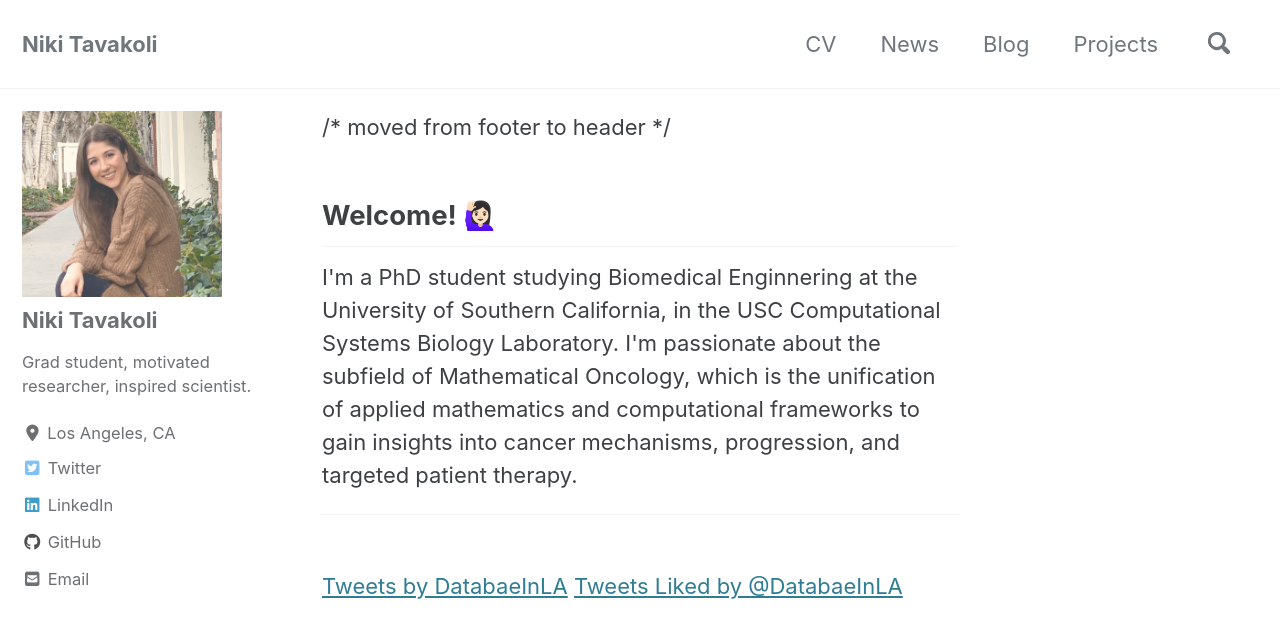
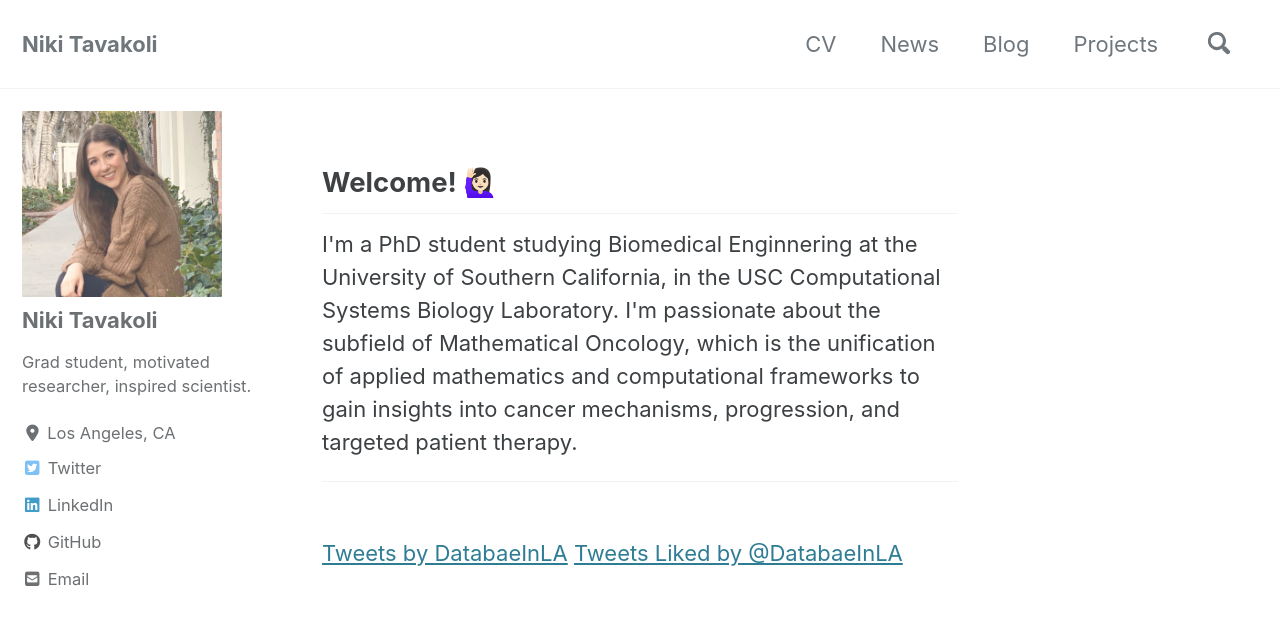
Before and after one commit to nikitavakoli/nikitavakoli.github.io, a Jekyll site: the page built from index.html, in a window 1280 px wide and 900 px high. Shown: the top 638 px of the window. Built offline with Jekyll 4.4.1, drawn with Linux system fonts in a browser that asks for light colours; cached includes are drawn as plain includes; nearby versions of some CDN libraries; the list of posts is cut into pages by our own code; comment, search, counter and statistics services are not loaded.

Commit message:
Update single.html

```diff
--- a/_layouts/single.html
+++ b/_layouts/single.html
@@ -7,6 +7,9 @@
 {% elsif page.header.video.id and page.header.video.provider %}
   {% include page__hero_video.html %}
 {% endif %}
+
+{% if page.share %}{% include social-share.html %}{% endif %}
+
 
 {% if page.url != "/" and site.breadcrumbs %}
   {% unless paginator %}
@@ -32,9 +35,6 @@
           {% endif %}
         </header>
       {% endunless %}
-
-      {% if page.share %}{% include social-share.html %}{% endif %}
-      /* moved from footer to header */
 
 
       <section class="page__content" itemprop="text">
```
